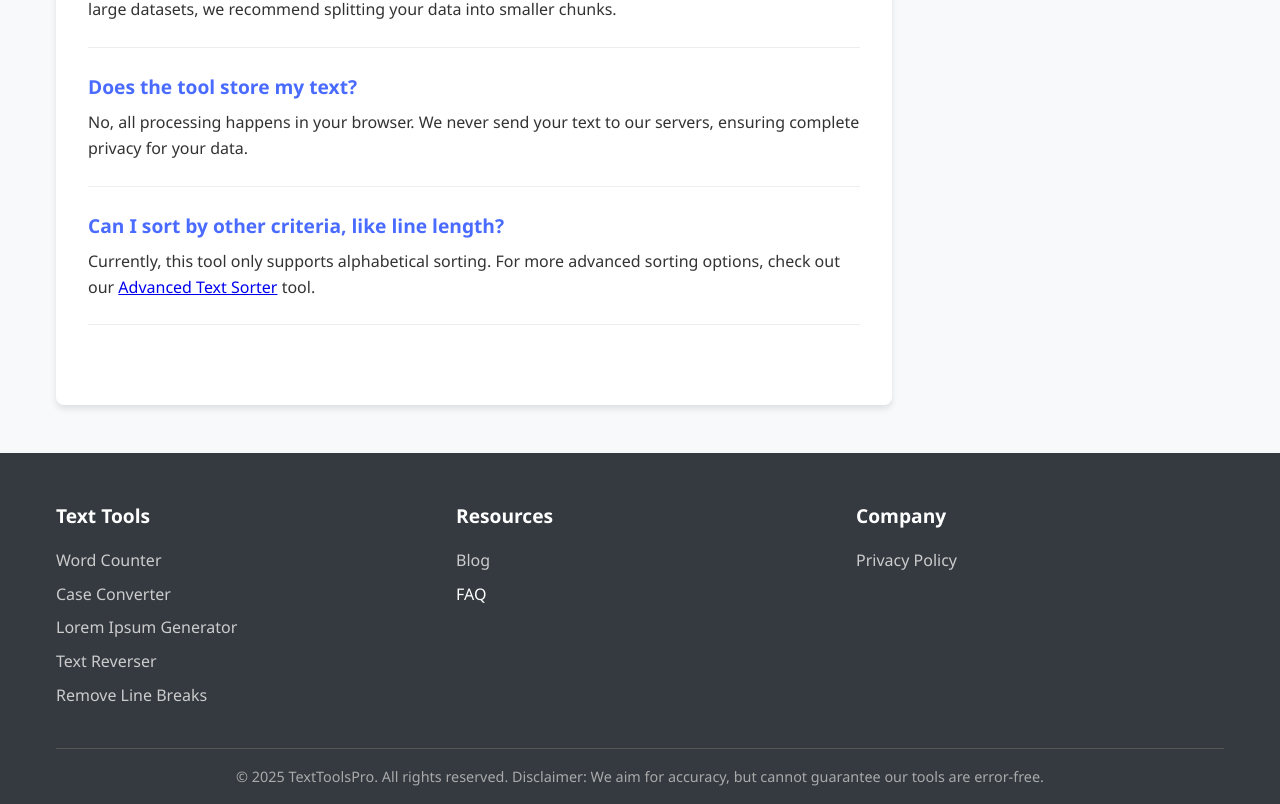
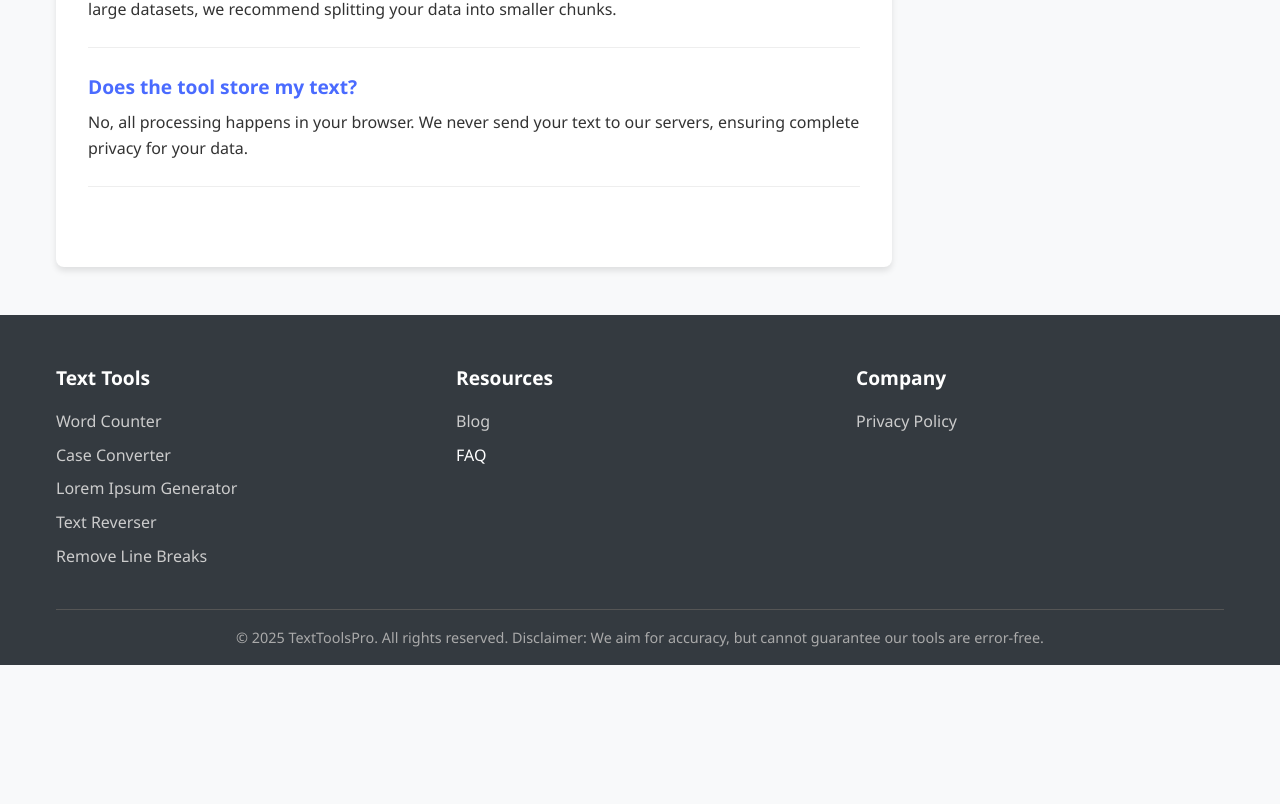
Before and after one commit to 1409-2542/text-tools, a Next.js app: page /text-sorter in a window 1280 px wide. Shown: the part 2742-3546 px from the top of the page. After the commit the page ends 3407 px from the top, so only its background shows below. Built offline with nearby package versions, Linux system fonts and the light colour scheme.

Commit message:
removed "advanced" text sorter link

```diff
--- a/components/TextSorterTool.tsx
+++ b/components/TextSorterTool.tsx
@@ -247,11 +247,6 @@ export default function TextSorterTool() {
               <div className={styles.faqQuestion}>Does the tool store my text?</div>
               <p>No, all processing happens in your browser. We never send your text to our servers, ensuring complete privacy for your data.</p>
             </div>
-
-            <div className={styles.faqItem}>
-              <div className={styles.faqQuestion}>Can I sort by other criteria, like line length?</div>
-              <p>Currently, this tool only supports alphabetical sorting. For more advanced sorting options, check out our <a href="/advanced-text-sorter">Advanced Text Sorter</a> tool.</p>
-            </div>
           </div>
         </div>
 
```
